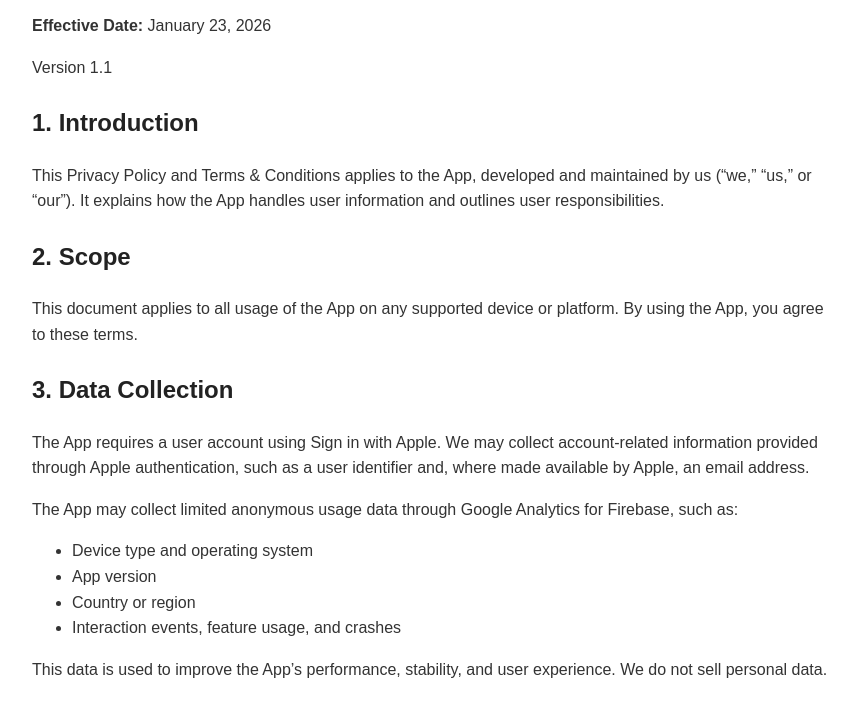
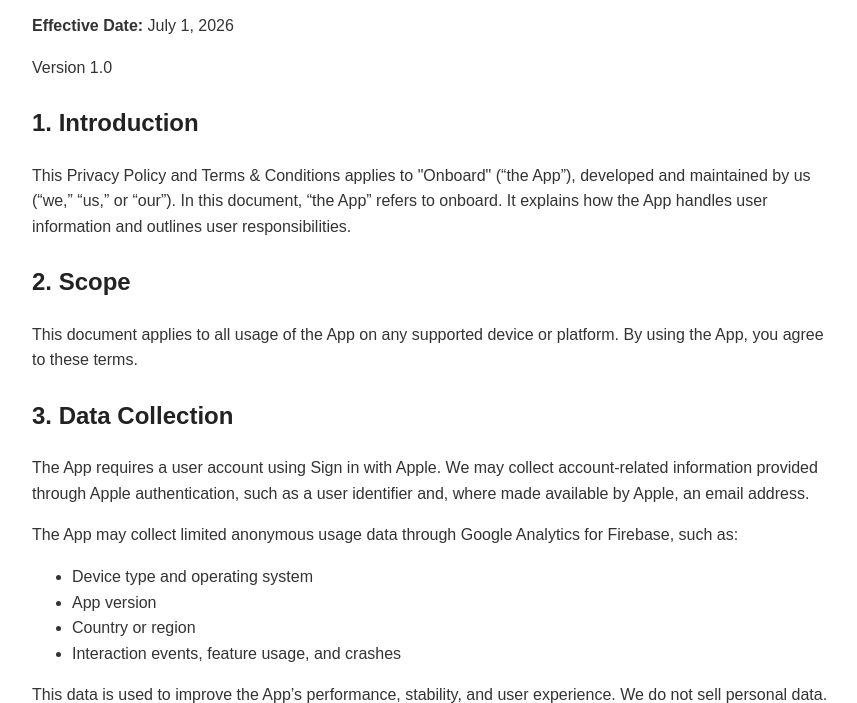
Before and after one commit to supportPagesGD/onboard, a plain HTML site: page index.html in a window 1280 px wide. Shown: the part 94-797 px from the top of the page, without its empty margins (208-1065 px from the left). Drawn offline with Linux system fonts and the light colour scheme.

Commit message:
Update index.html

```diff
--- a/index.html
+++ b/index.html
@@ -3,7 +3,7 @@
 <head>
   <meta charset="UTF-8">
   <meta name="viewport" content="width=device-width, initial-scale=1">
-  <title>Privacy Policy and Terms & Conditions – onboard</title>
+  <title>Privacy Policy and Terms & Conditions – Onboard</title>
   <style>
     body {
       font-family: Arial, sans-serif;
@@ -34,12 +34,13 @@
 </head>
 <body>
   <h1>Privacy Policy and Terms & Conditions</h1>
-  <p><strong>Effective Date:</strong> January 23, 2026</p>
-  <p>Version 1.1</p>
+  <p><strong>Effective Date:</strong> July 1, 2026</p>
+  <p>Version 1.0</p>
 
   <h2>1. Introduction</h2>
   <p>
-    This Privacy Policy and Terms & Conditions applies to the App, developed and maintained by us (“we,” “us,” or “our”).
+    This Privacy Policy and Terms & Conditions applies to "Onboard" (“the App”), developed and maintained by us (“we,” “us,” or “our”).
+    In this document, “the App” refers to onboard.
     It explains how the App handles user information and outlines user responsibilities.
   </p>
 
```
